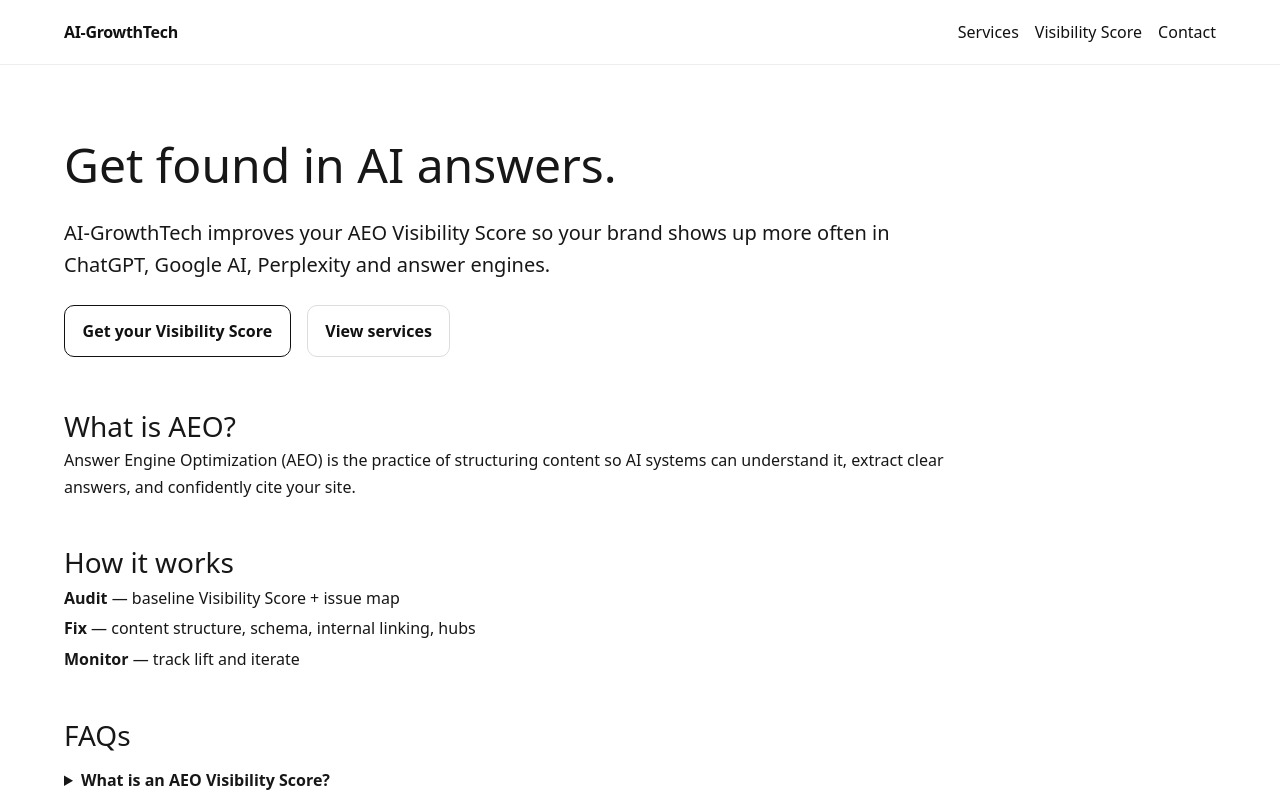
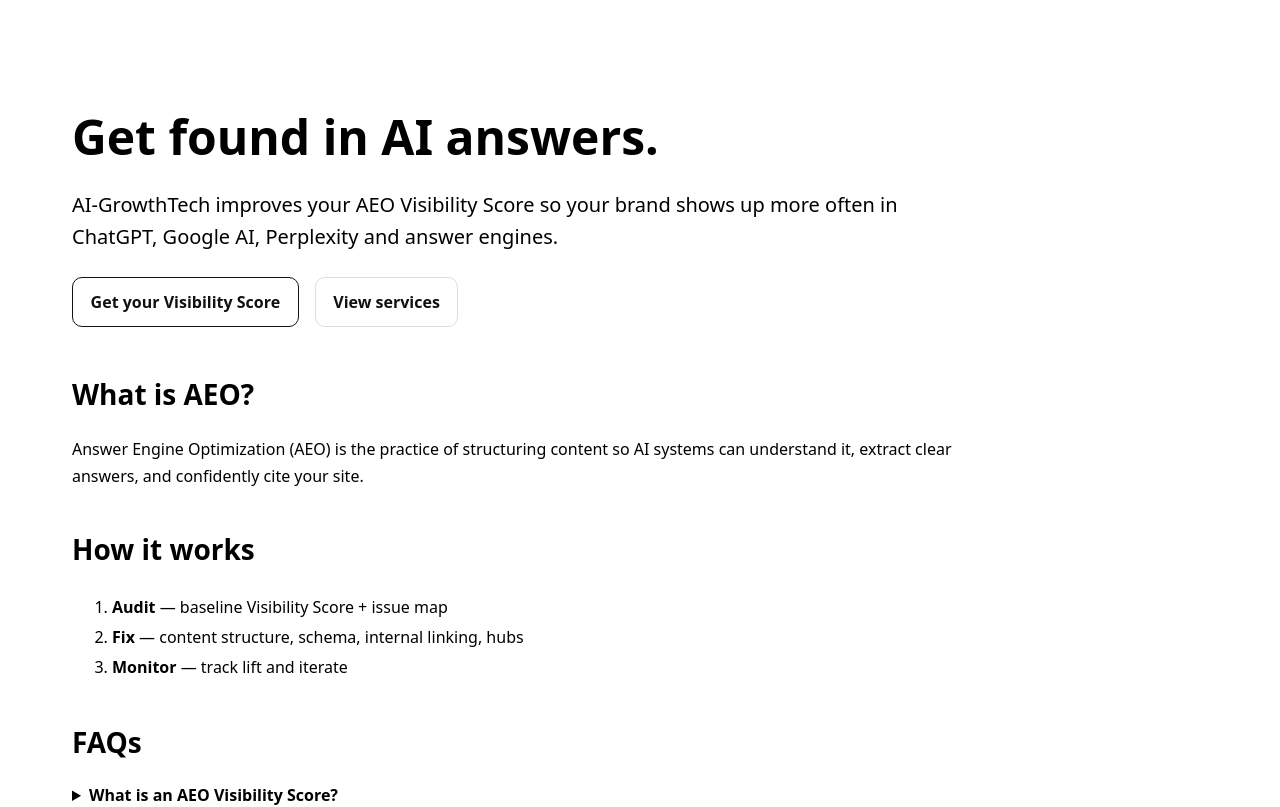
Before and after one commit to claireai-growthtech/ai-growthtech, a Next.js app: page / in a window 1280 px wide. Shown: the top 807 px of the page. Built offline with nearby package versions, Linux system fonts and the light colour scheme.

Commit message:
Fix root layout and add site metadata

```diff
--- a/app/layout.tsx
+++ b/app/layout.tsx
@@ -1,92 +1,33 @@
 import type { Metadata } from "next";
-import Link from "next/link";
-import { Geist, Geist_Mono } from "next/font/google";
-import "./globals.css";
-
-const geistSans = Geist({
-  variable: "--font-geist-sans",
-  subsets: ["latin"],
-});
-
-const geistMono = Geist_Mono({
-  variable: "--font-geist-mono",
-  subsets: ["latin"],
-});
 
 export const metadata: Metadata = {
-  title: "AI-GrowthTech | The Advantage Engine™",
+  title: "AI Growth Tech | Get Found in AI Answers",
   description:
-    "Become the default authoritative answer in AI. AEO strategy, authority and optimisation delivered by AI Growth Tech × Advantage Labs.",
+    "AI Growth Tech helps B2B brands improve their AEO Visibility Score so they appear more often in ChatGPT, Google AI and Perplexity.",
+  openGraph: {
+    title: "AI Growth Tech | Get Found in AI Answers",
+    description:
+      "Improve your AEO Visibility Score and increase how often your brand appears in ChatGPT, Google AI and Perplexity.",
+    url: "https://ai-growthtech-site.vercel.app",
+    siteName: "AI Growth Tech",
+    type: "website",
+  },
+  twitter: {
+    card: "summary_large_image",
+    title: "AI Growth Tech | Get Found in AI Answers",
+    description:
+      "Answer Engine Optimisation (AEO) for businesses that want to be visible in AI-generated answers.",
+  },
 };
 
 export default function RootLayout({
   children,
-}: Readonly<{
+}: {
   children: React.ReactNode;
-}>) {
+}) {
   return (
     <html lang="en">
-      <body
-        className={`${geistSans.variable} ${geistMono.variable}`}
-        style={{ margin: 0 }}
-      >
-        <header
-          style={{
-            padding: "1.25rem 4rem",
-            borderBottom: "1px solid #eee",
-            fontFamily: "system-ui",
-            display: "flex",
-            alignItems: "center",
-            justifyContent: "space-between",
-            gap: "1rem",
-          }}
-        >
-          <Link
-            href="/"
-            style={{
-              textDecoration: "none",
-              color: "#111",
-              fontWeight: 800,
-              letterSpacing: "-0.02em",
-            }}
-          >
-            AI-GrowthTech
-          </Link>
-
-          <nav style={{ display: "flex", gap: "1rem", flexWrap: "wrap" }}>
-            <Link
-              href="/services"
-              style={{ textDecoration: "none", color: "#111" }}
-            >
-              Services
-            </Link>
-            <Link
-              href="/aeo-visibility-score"
-              style={{ textDecoration: "none", color: "#111" }}
-            >
-              Visibility Score
-            </Link>
-            <Link
-              href="/contact"
-              style={{ textDecoration: "none", color: "#111" }}
-            >
-              Contact
-            </Link>
-          </nav>
-        </header>
-
-        <main>{children}</main>
-
-        <footer
-          style={{
-            padding: "2rem 4rem",
-            borderTop: "1px solid #eee",
-            fontFamily: "system-ui",
-          }}
-        >
-          <small>© {new Date().getFullYear()} AI-GrowthTech</small>
-        </footer>
-      </body>
+      <body>{children}</body>
     </html>
   );
 }
```
